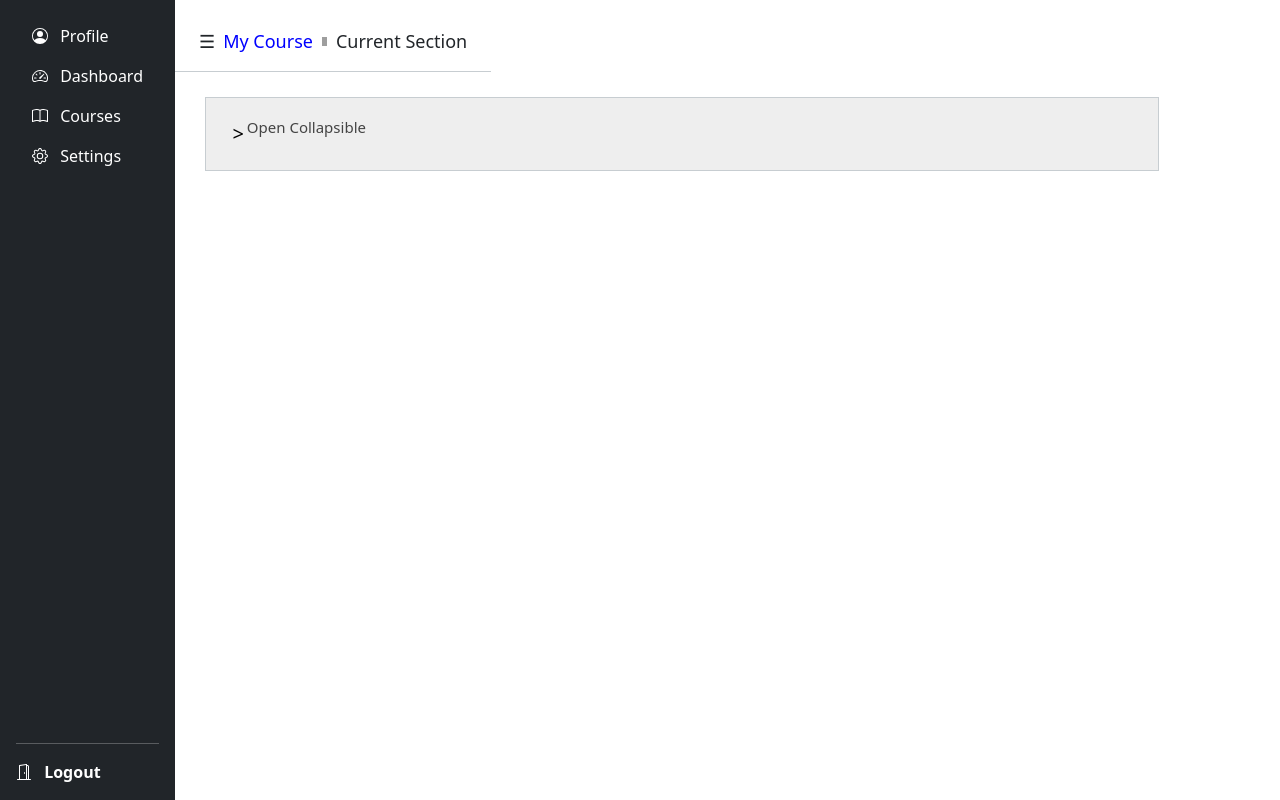
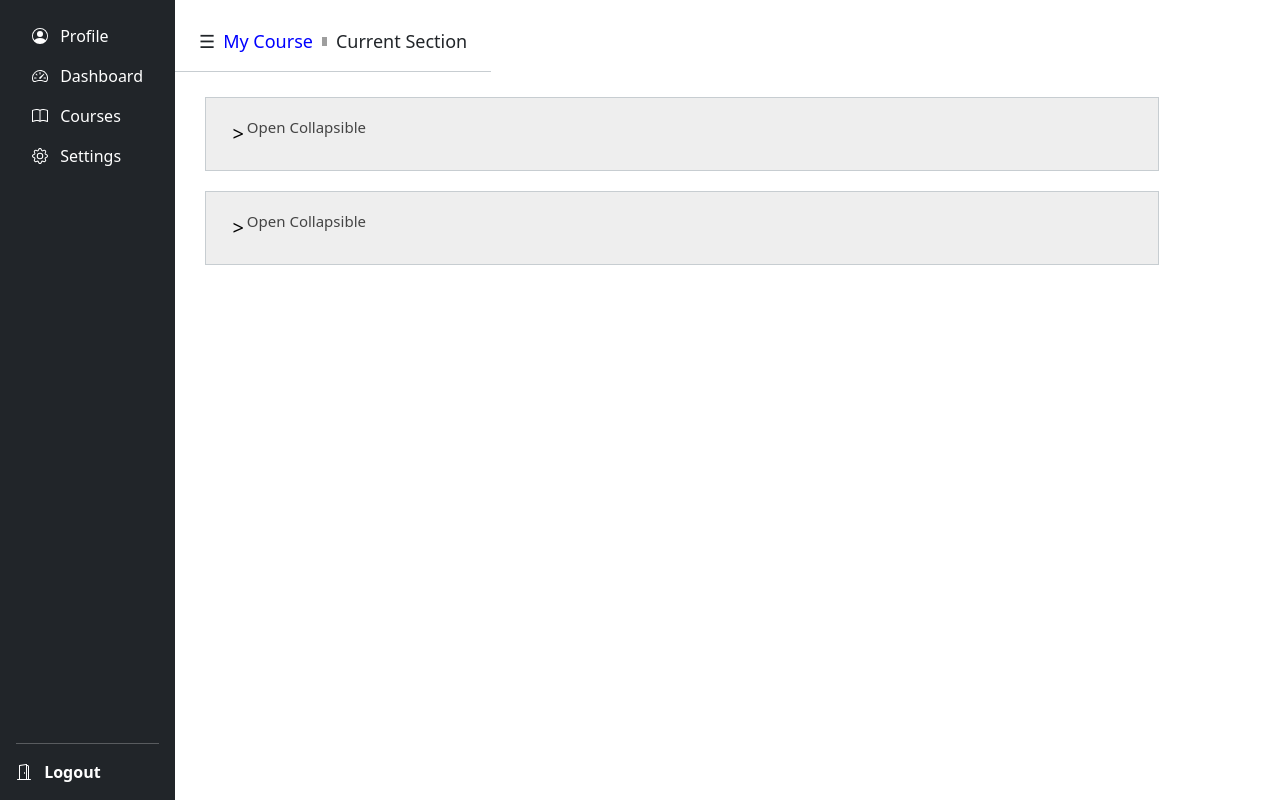
Before and after one commit to liuming1997/mpcs_52553_final, a Flask app: page /courses/modules in a window 1280 px wide. Run offline with Flask 2, Linux system fonts and the light colour scheme; grey boxes are pictures that could not be loaded.

Commit message:
Format and add multiple items underneath collapsibles, in courses/assignents, and courses/grades

```diff
--- a/static/css/courses.css
+++ b/static/css/courses.css
@@ -63,6 +63,7 @@
 
 #course_section_content_body {
     display: flex;
+    flex-direction: column;
     align-self: center;
     align-items: center;
     margin-left: 24px;
@@ -142,14 +143,15 @@
 MODULES CSS!
  */
 
-#module_item {
+.collapsible_item {
     display: flex;
     flex-direction: column;
     width: 100%;
+    margin-bottom: 20px;
 }
 
 /* Style the button that is used to open and close the collapsible content */
-.modules_collapsible {
+.collapsible_header {
     background-color: #eee;
     color: #444;
     cursor: pointer;
@@ -164,7 +166,6 @@ MODULES CSS!
     border: 1px solid #c7cdd1;
 
 
-
 }
 
 /*
@@ -175,7 +176,7 @@ MODULES CSS!
 
 
 /* Style the collapsible content. Note: hidden by default */
-.modules_content {
+.collapsible_content {
     background-color: white;
     color: black;
     cursor: pointer;
@@ -188,13 +189,17 @@ MODULES CSS!
     font-size: 15px;
     width: 100%;
     position: relative;
+    /* display: none; */
+
+}
+
+.collapsible_content_all {
     display: none;
-
 }
 
 
 
-.modules_collapsible:after {
+.collapsible_header:after {
     content: '\003E'; /* Unicode character for "plus" sign (+) */
     font-size: 20px;
     color: black;
--- a/static/js/courses.js
+++ b/static/js/courses.js
@@ -37,7 +37,7 @@ function highlightCurrentSection(){
     // highlight the section on the nav bar where the user is currently located
 }
 
-var coll = document.getElementsByClassName("modules_collapsible");
+var coll = document.getElementsByClassName("collapsible_header");
 var i;
 
 for (i = 0; i < coll.length; i++) {
--- a/templates/courses/modules.html
+++ b/templates/courses/modules.html
@@ -21,12 +21,26 @@
 </div>
 
 <div id="course_section_content_body">
-    <div id="module_item">
-        <button type="button" class="modules_collapsible">Open Collapsible</button>
-        <div class="modules_content">
-            <p>Lorem ipsum...</p>
+    <div class="collapsible_item">
+        <button type="button" class="collapsible_header">Open Collapsible</button>
+        <div class="collapsible_content_all">
+            <div class="collapsible_content">
+                <p>item 1</p> </div>
+            <div class="collapsible_content">
+                <p>item 2</p>
+            </div>
+        </div>
     </div>
-    </div>
+        <div class="collapsible_item">
+            <button type="button" class="collapsible_header">Open Collapsible</button>
+            <div class="collapsible_content_all">
+                <div class="collapsible_content">
+                    <p>item 1</p> </div>
+                <div class="collapsible_content">
+                    <p>item 2</p>
+                </div>
+            </div>
+        </div>
 </div>
 
 {% endblock %}
--- a/templates/courses/syllabus.html
+++ b/templates/courses/syllabus.html
@@ -20,6 +20,8 @@
     <!-- <div id = "right_of_header"></div> -->
 </div>
 <div id="course_section_content_body">
+    <h1>Course Syllabus</h1>
+    <h2>Course Summary:</h2>
 </div>
 
 {% endblock %}
```
Also changed, not shown: templates/courses/assignments.html (+30 -0 lines).
